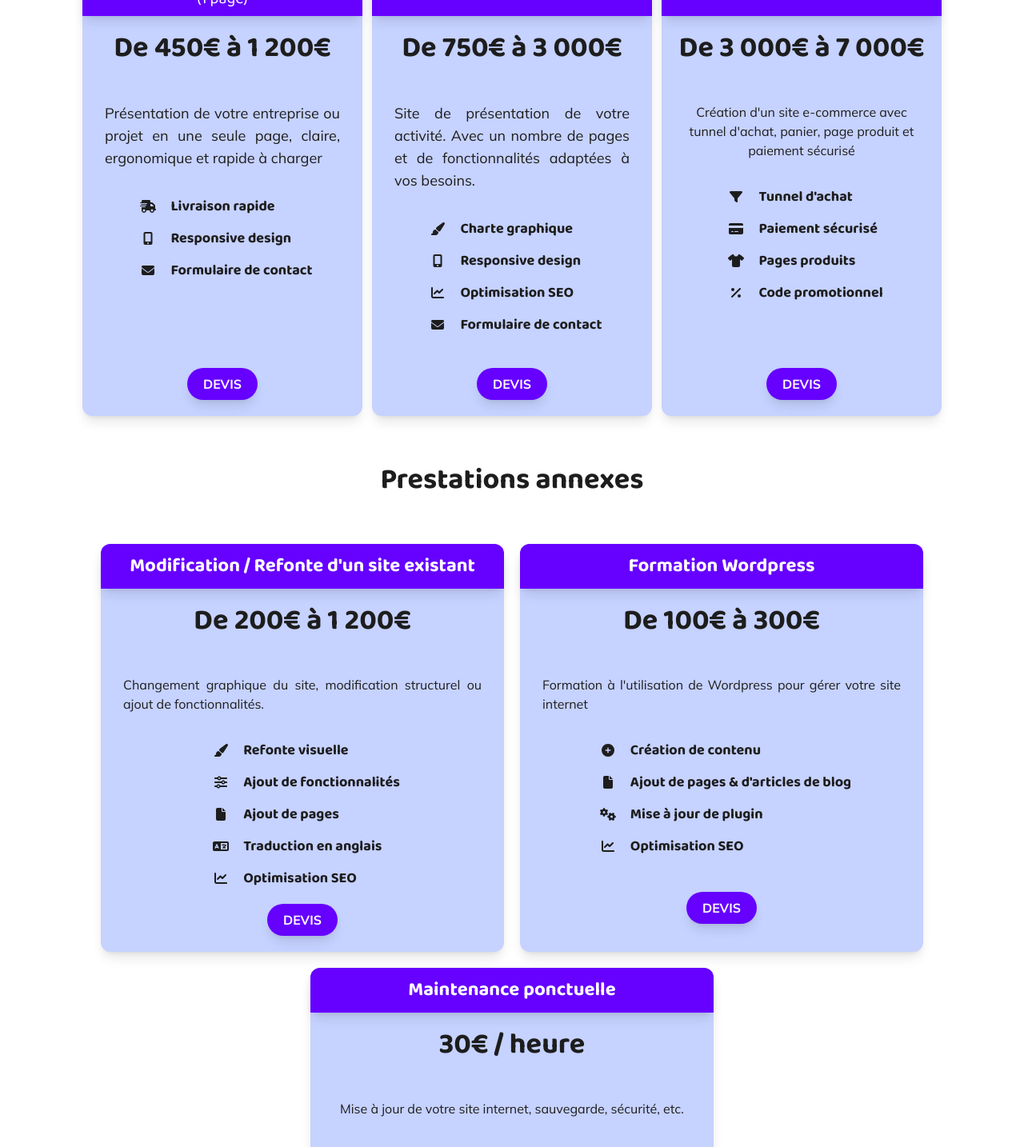
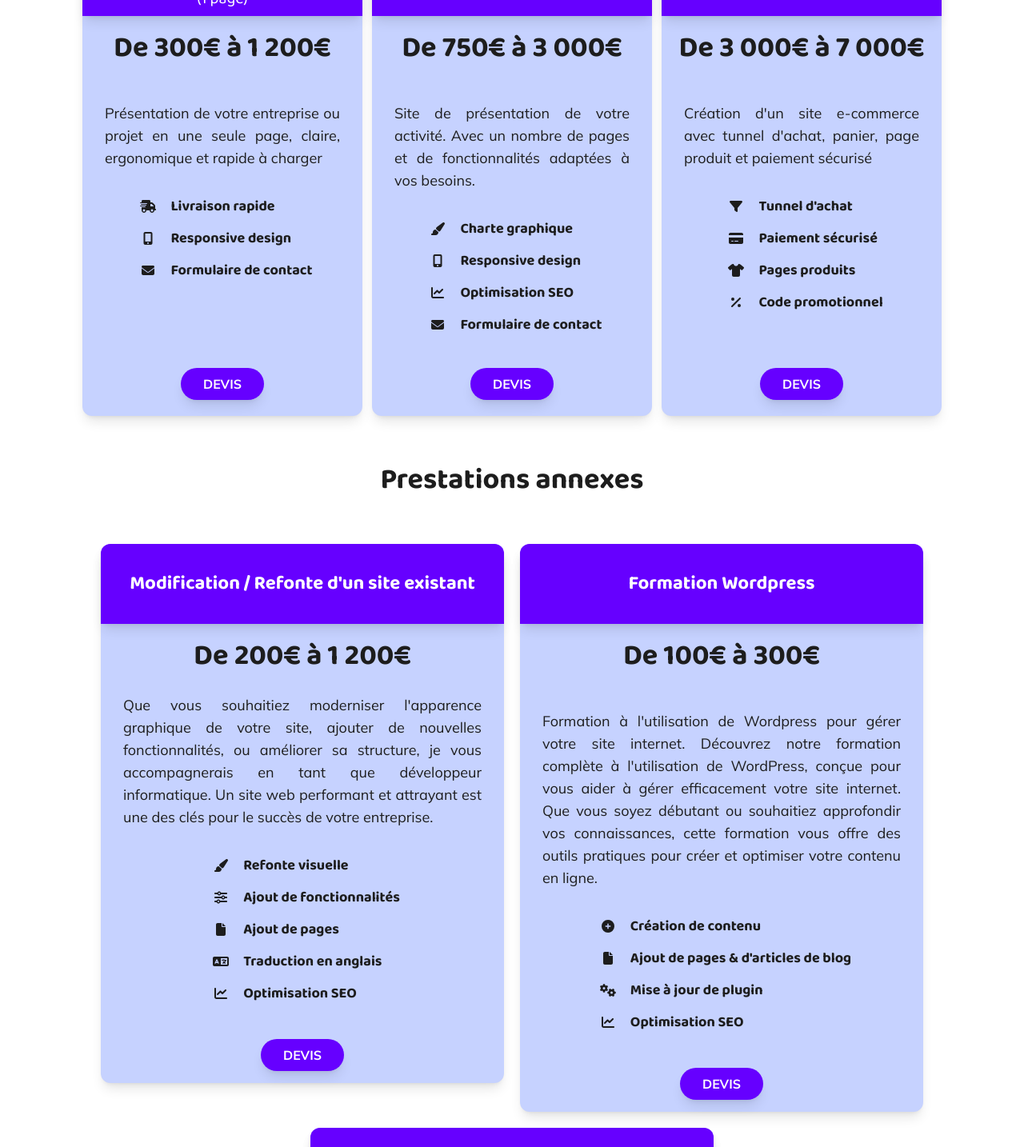
Before and after one commit to teo-crth/siteo, a Next.js app: page /tarifs in a window 1280 px wide. Shown: the part 460-1894 px from the top of the page at 80% size. Built offline with nearby package versions, Linux system fonts and the light colour scheme.

Commit message:
cards tarifs

```diff
--- a/app/tarifs/page.tsx
+++ b/app/tarifs/page.tsx
@@ -41,7 +41,7 @@ const Tarifs = () => {
                         <h3 className='font-title font-bold text-4xl'>Site vitrine</h3>
                         <p className='font-title text-xl absolute bottom-2'>(1 page)</p>
                     </header>
-                    <h4 className='font-title font-bold text-2xl md:text-4xl lg:text-4xl xl:text-4xl text-center p-5 text-dark'>De 450€ à 1 200€</h4>
+                    <h4 className='font-title font-bold text-2xl md:text-4xl lg:text-4xl xl:text-4xl text-center p-5 text-dark'>De 300€ à 1 200€</h4>
                     <main className='flex flex-col items-center justify-center p-7 gap-3 text-dark'>
                         <p className='text-justify text-lg'>Présentation de votre entreprise ou projet en une seule page, claire, ergonomique et rapide à charger</p>
                         <ul className='list-tarifs font-title font-bold flex flex-col mt-5 gap-3'>
@@ -60,7 +60,7 @@ const Tarifs = () => {
                         </ul>
                     </main>
                     <div className="container-buttons flex gap-3 justify-center items-center mt-[15px] w-full absolute bottom-5">
-                        <Button type='button' className='bg-secondary hover:bg-indigo-800 px-5' text="DEVIS" router='/devis'/>
+                        <Button type='button' className='bg-secondary hover:bg-indigo-800 px-7' text="DEVIS" router='/devis'/>
                     </div>
                 </article>
                 <article className="card-vitrine rounded-xl shadow-lg h-[600px] w-[350px] bg-indigo-200 relative">
@@ -90,7 +90,7 @@ const Tarifs = () => {
                         </ul>
                     </main>
                     <div className="container-buttons flex gap-3 justify-center items-center mt-[15px] w-full absolute bottom-5">
-                        <Button type='button' className='bg-secondary hover:bg-indigo-800 px-5' text="DEVIS" router='/devis'/>
+                        <Button type='button' className='bg-secondary hover:bg-indigo-800 px-7' text="DEVIS" router='/devis'/>
                     </div>
                 </article>
                 <article className="card-ecommerce rounded-xl shadow-lg h-[600px] w-[350px] bg-indigo-200 relative">
@@ -99,7 +99,7 @@ const Tarifs = () => {
                     </header>
                     <h4 className='font-title font-bold text-2xl md:text-4xl lg:text-4xl xl:text-4xl text-center text-dark p-5'>De 3 000€ à 7 000€</h4>
                     <main className='flex flex-col items-center justify-center text-dark p-7 gap-3'>
-                        <p className='text-center'>Création d'un site e-commerce avec tunnel d'achat, panier, page produit et paiement sécurisé</p>
+                        <p className='text-justify text-lg'>Création d'un site e-commerce avec tunnel d'achat, panier, page produit et paiement sécurisé</p>
                         <ul className='list-tarifs font-title font-bold flex flex-col mt-5 gap-3'>
                         <div className="container-li flex items-center gap-2">
                             <span className='w-10 flex justify-center'><FontAwesomeIcon icon={faFilter} /></span>
@@ -120,19 +120,19 @@ const Tarifs = () => {
                         </ul>
                     </main>
                     <div className="container-buttons flex gap-3 justify-center items-center mt-[15px] w-full absolute bottom-5">
-                        <Button type='button' className='bg-secondary hover:bg-indigo-800 px-5' text="DEVIS" router='/devis'/>
+                        <Button type='button' className='bg-secondary hover:bg-indigo-800 px-7' text="DEVIS" router='/devis'/>
                     </div>
                 </article>
             </section>
             <section className="container-tarifs-divers flex flex-wrap items-start justify-center w-full gap-5">
                 <h2 className='font-title font-bold text-center text-4xl w-full p-10'>Prestations annexes</h2>
-                <article className='card-modification rounded-xl shadow-lg bg-indigo-200 w-[95%] md:w-[45%] lg:md:w-[45%] xl:md:w-[45%] min-h-[510px] relative'>
-                    <header className='header-card bg-secondary text-light rounded-t-xl p-3 shadow-lg text-center'>
+                <article className='card-modification rounded-xl shadow-lg bg-indigo-200 w-[95%] md:w-[45%] lg:w-[45%] xl:w-[45%] min-h-[650px]'>
+                    <header className='header-card bg-secondary text-light rounded-t-xl p-3 shadow-lg w-full h-[100px] flex flex-col items-center justify-center'>
                         <h3 className='font-title font-bold text-2xl text-center'>Modification / Refonte d'un site existant</h3>
                     </header>
-                    <h4 className='font-title font-bold text-2xl md:text-4xl lg:text-4xl xl:text-4xl text-center text-dark p-5'>De 200€ à 1 200€</h4>
+                    <h4 className='font-title font-bold text-2xl md:text-4xl lg:text-4xl xl:text-4xl text-center text-dark pt-5'>De 200€ à 1 200€</h4>
                     <main className='flex flex-col items-center justify-center text-dark p-7 gap-3'>
-                        <p className='text-justify'>Changement graphique du site, modification structurel ou ajout de fonctionnalités.</p>
+                        <p className='text-justify text-lg'>Que vous souhaitiez moderniser l'apparence graphique de votre site, ajouter de nouvelles fonctionnalités, ou améliorer sa structure, je vous accompagnerais en tant que développeur informatique.  Un site web performant et attrayant est une des clés pour le succès de votre entreprise.</p>
                         <ul className='list-tarifs font-title font-bold flex flex-col mt-5 gap-3'>
                         <div className="container-li flex items-center gap-2">
                             <span className='w-10 flex justify-center'><FontAwesomeIcon icon={faPaintBrush} /></span>
@@ -156,17 +156,17 @@ const Tarifs = () => {
                         </div>
                         </ul>
                     </main>
-                    <div className="container-buttons flex gap-3 justify-center items-center mt-[15px] w-full absolute bottom-5">
-                        <Button type='button' className='bg-secondary hover:bg-indigo-800 px-5' text="DEVIS" router='/devis'/>
+                    <div className="container-buttons flex gap-3 justify-center items-center mt-[15px] mb-[15px] w-full">
+                        <Button type='button' className='bg-secondary hover:bg-indigo-800 px-7' text="DEVIS" router='/devis'/>
                     </div>
                 </article>
-                <article className="card-formation rounded-xl shadow-lg bg-indigo-200 w-[95%] md:w-[45%] lg:md:w-[45%] xl:md:w-[45%] min-h-[510px]">
-                    <header className='header-card bg-secondary text-light rounded-t-xl p-3 shadow-lg text-center'>
+                <article className="card-formation rounded-xl shadow-lg bg-indigo-200 w-[95%] md:w-[45%] lg:w-[45%] xl:w-[45%] min-h-[650px]">
+                    <header className='header-card bg-secondary text-light rounded-t-xl p-3 shadow-lg w-full h-[100px] flex flex-col items-center justify-center'>
                         <h3 className='font-title font-bold text-2xl text-center'>Formation Wordpress</h3>
                     </header>
                     <h4 className='font-title font-bold text-2xl md:text-4xl lg:text-4xl xl:text-4xl text-center text-dark p-5'>De 100€ à 300€</h4>
                     <main className='flex flex-col items-center justify-center text-dark p-7 gap-3'>
-                        <p className='text-justify'>Formation à l'utilisation de Wordpress pour gérer votre site internet</p>
+                        <p className='text-justify text-lg'>Formation à l'utilisation de Wordpress pour gérer votre site internet. Découvrez notre formation complète à l'utilisation de WordPress, conçue pour vous aider à gérer efficacement votre site internet. Que vous soyez débutant ou souhaitiez approfondir vos connaissances, cette formation vous offre des outils pratiques pour créer et optimiser votre contenu en ligne.</p>
                         <ul className='list-tarifs font-title font-bold flex flex-col mt-5 gap-3'>
                         <div className="container-li flex items-center gap-2">
                         <span className='w-10 flex justify-center'><FontAwesomeIcon icon={faCirclePlus} /></span>
@@ -187,16 +187,16 @@ const Tarifs = () => {
                         </ul>
                     </main>
                     <div className="container-buttons flex gap-3 justify-center items-center mt-[15px] mb-[15px] w-full">
-                        <Button type='button' className='bg-secondary hover:bg-indigo-800 px-5' text="DEVIS" router='/devis'/>
+                        <Button type='button' className='bg-secondary hover:bg-indigo-800 px-7' text="DEVIS" router='/devis'/>
                     </div>
                 </article>
-                <article className="card-maintenance  rounded-xl shadow-lg bg-indigo-200 w-[95%] md:w-[45%] lg:md:w-[45%] xl:md:w-[45%] min-h-[510px]">
-                    <header className='header-card bg-secondary text-light rounded-t-xl p-3 shadow-lg text-center'>
+                <article className="card-maintenance  rounded-xl shadow-lg bg-indigo-200 w-[95%] md:w-[45%] lg:w-[45%] xl:w-[45%]  min-h-[650px]">
+                    <header className='header-card bg-secondary text-light rounded-t-xl p-3 shadow-lg w-full h-[100px] flex flex-col items-center justify-center'>
                         <h3 className='font-title font-bold text-2xl text-center'>Maintenance ponctuelle</h3>
                     </header>
                     <h4 className='font-title font-bold text-2xl md:text-4xl lg:text-4xl xl:text-4xl text-center text-dark p-5'>30€ / heure</h4>
                     <main className='flex flex-col items-center justify-center text-dark p-7 gap-3'>
-                        <p className='text-center'>Mise à jour de votre site internet, sauvegarde, sécurité, etc.</p>
+                        <p className='text-justify text-lg'>Mise à jour de votre site internet, sauvegarde, sécurité, etc. Idéal lorsque vous avez besoin de rajouter / modifier du texte, mettre à jour la version PHP ou les plugins du site.</p>
                         <ul className='list-tarifs font-title font-bold flex flex-col mt-5 gap-3'>
                         <div className="container-li flex items-center gap-2">
                         <span className='w-10 flex justify-center'><FontAwesomeIcon icon={faPenToSquare} /></span>
@@ -221,7 +221,7 @@ const Tarifs = () => {
                         </ul>
                     </main>
                     <div className="container-buttons flex gap-3 justify-center items-center mt-[15px] mb-[15px] w-full">
-                        <Button type='button' className='bg-secondary hover:bg-indigo-800 px-5' text="DEVIS" router='/devis'/>
+                        <Button type='button' className='bg-secondary hover:bg-indigo-800 px-7' text="DEVIS" router='/devis'/>
                     </div>
                 </article>
             </section>
```
